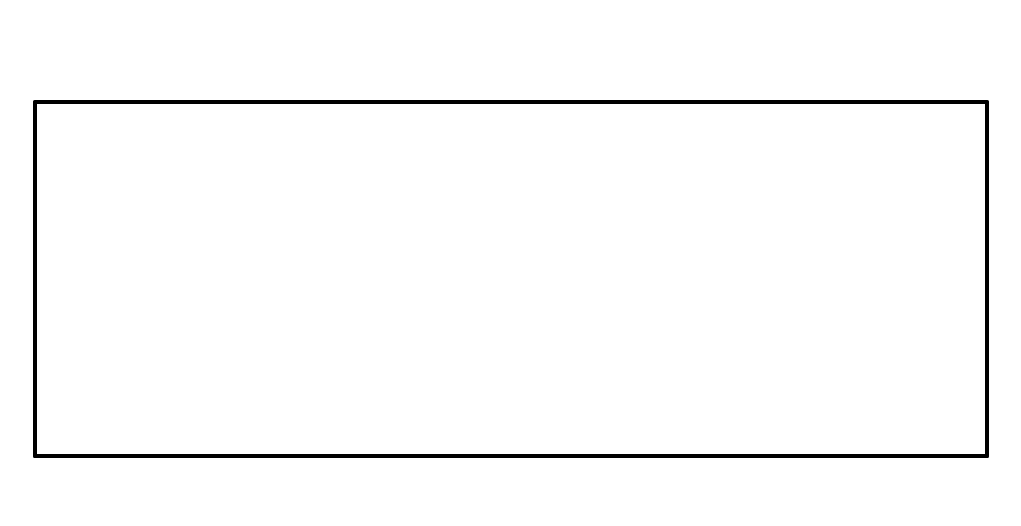
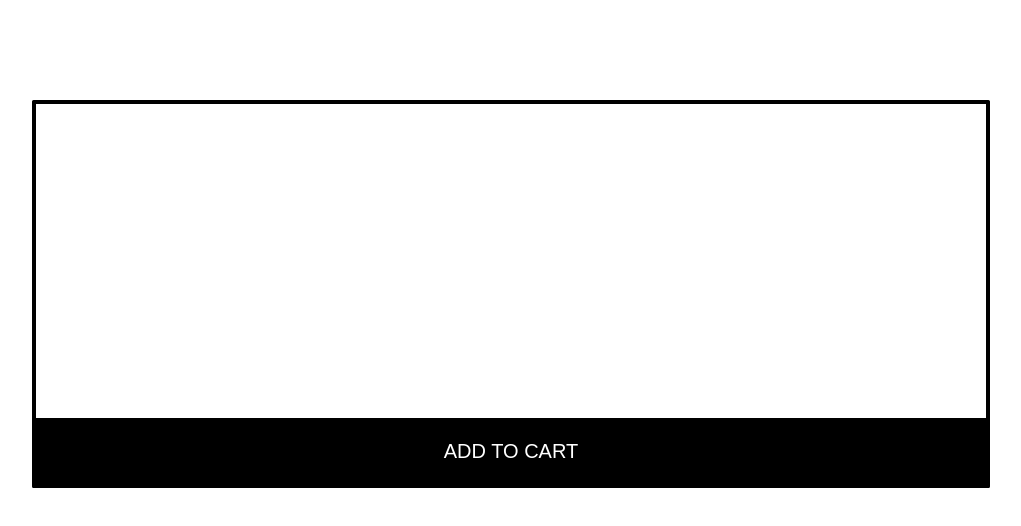
Before and after one commit to MarkBenedictMuyot/1st-front-end-hw, a plain HTML site: page index.html in a window 1280 px wide. Shown: the whole page, without its empty margins (129-1150 px from the left). Drawn offline with Linux system fonts and the light colour scheme.

Commit message:
added button

```diff
--- a/index.html
+++ b/index.html
@@ -12,7 +12,7 @@
 
 <body>
     <div class="frame">
-
+        <button type="submit">ADD TO CART</button>
     </div>
 
 
--- a/styles.css
+++ b/styles.css
@@ -1,9 +1,22 @@
 .frame {
-    width: 75%;
-    height: 350px;
+    width: 950px;
+    height: 380px;
     margin: 100px auto;
     box-sizing: content-box;
     border-radius: 1.5px;
     border: 4.8px solid black;
+    flex-wrap: wrap;
+}
+
+button {
+
+    display: block;
+    margin-top:314px;
+    width: 100%;
+    padding: 20px;
+    font-size: 20px;
+    background: black;
+    border: 2px solid black;
+    color:white;
 
 }
```
